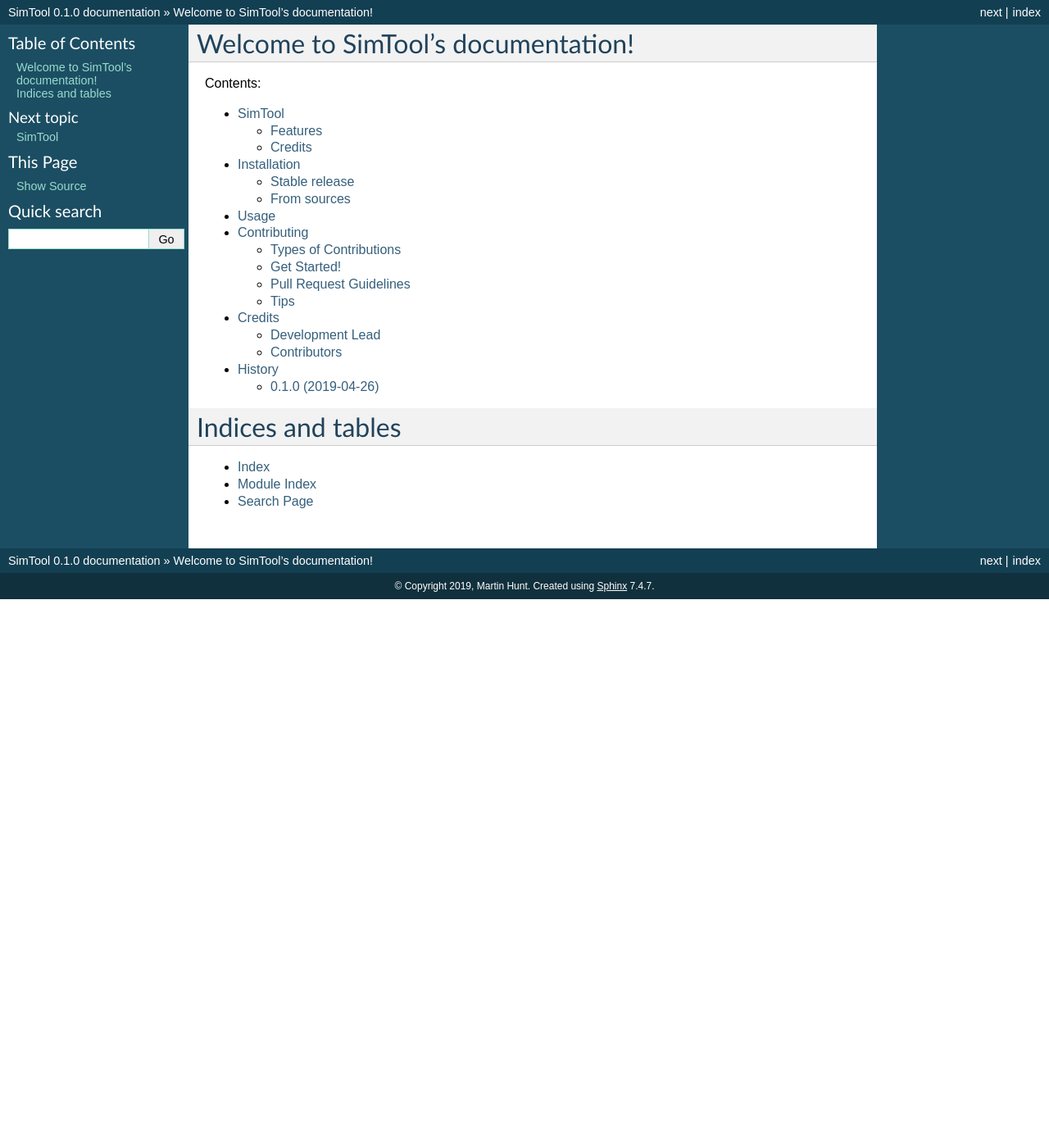
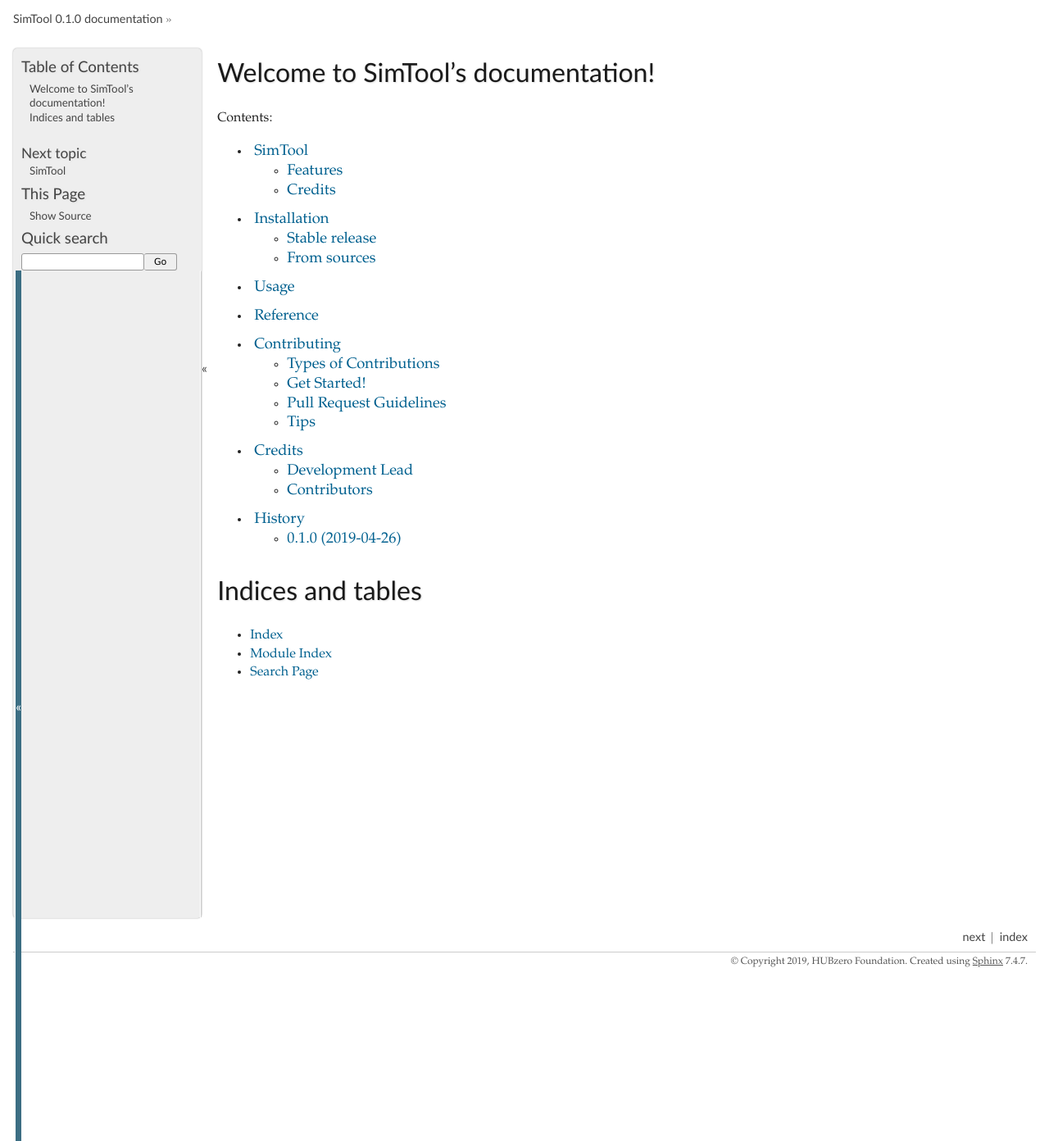
Before and after one commit to hubzero/simtool, a Sphinx documentation site: the page built from docs/index.rst, in a window 1280 px wide. Shown: the whole page at 82% size. Built offline with Sphinx 7.4.7, drawn with Linux system fonts in a browser that asks for light colours; before the commit the page ends 900 px from its top, so only the background shows below that.

Commit message:
update docs

```diff
--- a/docs/conf.py
+++ b/docs/conf.py
@@ -40,7 +40,10 @@
 
 # Add any Sphinx extension module names here, as strings. They can be
 # extensions coming with Sphinx (named 'sphinx.ext.*') or your custom ones.
-extensions = ['sphinx.ext.autodoc', 'sphinx.ext.viewcode']
+extensions = ['sphinx.ext.autodoc',
+              'sphinx.ext.viewcode',
+              'sphinx.ext.napoleon',
+              'nbsphinx']
 
 # Add any paths that contain templates here, relative to this directory.
 templates_path = ['_templates']
@@ -56,7 +59,7 @@
 
 # General information about the project.
 project = u'SimTool'
-copyright = u"2019, Martin Hunt"
+copyright = u"2019, HUBzero Foundation"
 
 # The version info for the project you're documenting, acts as replacement
 # for |version| and |release|, also used in various other places throughout
@@ -79,7 +82,7 @@
 
 # List of patterns, relative to source directory, that match files and
 # directories to ignore when looking for source files.
-exclude_patterns = ['_build']
+exclude_patterns = ['_build', '**.ipynb_checkpoints']
 
 # The reST default role (used for this markup: `text`) to use for all
 # documents.
@@ -111,7 +114,12 @@
 
 # The theme to use for HTML and HTML Help pages.  See the documentation for
 # a list of builtin themes.
-html_theme = 'default'
+#html_theme = 'sphinx_rtd_theme'
+#html_theme = 'default'
+
+import sphinx_py3doc_enhanced_theme
+html_theme = "sphinx_py3doc_enhanced_theme"
+html_theme_path = [sphinx_py3doc_enhanced_theme.get_html_theme_path()]
 
 # Theme options are theme-specific and customize the look and feel of a
 # theme further.  For a list of options available for each theme, see the
@@ -210,7 +218,7 @@
 latex_documents = [
     ('index', 'simtool.tex',
      u'SimTool Documentation',
-     u'Martin Hunt', 'manual'),
+     u'HUBzero Foundation', 'manual'),
 ]
 
 # The name of an image file (relative to this directory) to place at
@@ -241,7 +249,7 @@
 man_pages = [
     ('index', 'simtool',
      u'SimTool Documentation',
-     [u'Martin Hunt'], 1)
+     [u'HUBzero Foundation, LLC'], 1)
 ]
 
 # If true, show URL addresses after external links.
@@ -256,7 +264,7 @@
 texinfo_documents = [
     ('index', 'simtool',
      u'SimTool Documentation',
-     u'Martin Hunt',
+     u'HUBzero Foundation, LLC',
      'simtool',
      'One line description of project.',
      'Miscellaneous'),
--- a/docs/index.rst
+++ b/docs/index.rst
@@ -9,6 +9,7 @@
    readme
    installation
    usage
+   reference
    contributing
    authors
    history
--- a/docs/usage.rst
+++ b/docs/usage.rst
@@ -5,11 +5,3 @@
 To use SimTool in a project::
 
     import simtool
-
-.. automodule:: simtool
-   :members: get_inputs
-
-
-.. autofunction:: get_inputs
-
-.. autofunction:: simtool.run_simtool
```
Also changed, not shown: docs/reference.rst (added, +15 -0 lines).
